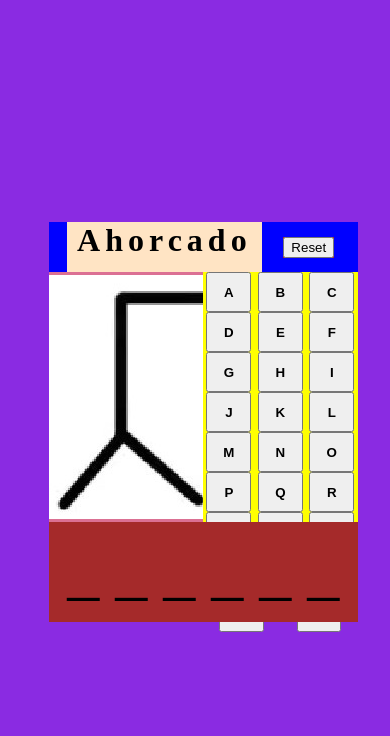
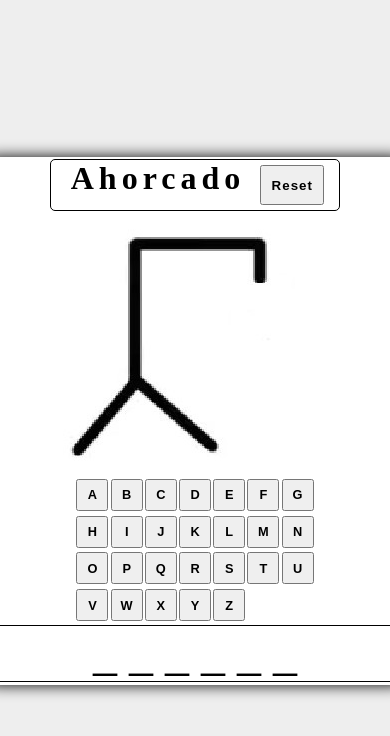
Before and after one commit to alnifedean/Hangman-game, a plain HTML site: page index.html in a window 390 px wide. Drawn offline with Linux system fonts and the light colour scheme.

Commit message:
ya le di un poco mas de estilo y lo hice responsivo, todavia me gustaria agregarle una funcion de que cambie de sombra cada vez que aciertes o no.

```diff
--- /dev/null
+++ b/css/styles.css
@@ -0,0 +1,178 @@
+body{
+    margin: 0;
+    padding: 0;
+}
+
+main{
+    height: 100vh;
+    display: grid;
+    align-content: center;
+    justify-content: center;
+    background-color: #ccc5;
+}
+
+.main-container{
+    width: 75vw;
+    display: grid;
+    background-color: #fff;
+    min-height: 400px;
+    min-width: 400px;
+    border-radius: 10px;
+    padding: 10px;
+    box-shadow: 0 0 15px 0 #000;
+}
+
+.title-container{
+    height: 50px;
+    display: flex;
+    justify-content: space-around;
+    align-items: center;
+    padding: 0 10px;
+    letter-spacing: 5px;
+    border: 1px solid #000;
+    border-radius: 5px;
+}
+
+.title{
+    height: 100%;
+    margin: 0;
+    padding: 0 10px;
+}
+
+.title-container div{
+    display: flex;
+    align-items: center;
+    margin: 5px;
+}
+
+.title-container button{
+    height: 2.5rem;
+    width: 4rem;
+    font-weight: bold;
+    letter-spacing: 1px;
+}
+
+.game-container{
+    height: 250px;
+    display: flex;
+    direction: row;
+}
+
+.lives-draw{
+    width: 50%;
+    height: 100%;
+    display: flex;
+    align-items: center;
+    justify-content: center;
+}
+
+.lives-draw img{
+    max-width: 100%;
+    height: auto;
+}
+
+.letters{
+    width: 50%;
+    height: 100%;
+    display: grid;
+    gap: 0.1rem;
+    grid-template-columns: repeat(auto-fit, minmax(3rem, 1fr));
+    justify-items: center;
+    align-items: center;
+    padding: 2px;
+}
+
+.single-letter{
+    width: 3.3rem;
+    height: 3.75rem;
+    font-weight: bold;
+}
+
+.word-letters{
+    height: 100px;
+    text-align: center;
+    display: flex;
+    align-items: center;
+    justify-content: center;
+    font-size: 4rem;
+    letter-spacing: .5rem;
+    border: 1px solid #000;
+    border-radius: 5px;
+
+}
+
+@media (max-width: 1200px) {
+    .single-letter {
+        width: 3rem;
+        height: 2.8rem;
+        font-size: 1rem;
+        margin: 0.2rem;
+    }
+}
+
+@media (max-width: 930px) {
+    .single-letter {
+        width: 2.5rem;
+        height: 2.3rem;
+        font-size: 0.9rem;
+        margin: 0.15rem;
+    }
+
+}
+
+@media (max-width: 800px) {
+    .single-letter {
+        width: 2.5rem;
+        height: 2.0rem;
+        font-size: 0.9rem;
+        margin: 0.15rem;
+    }
+}
+
+@media (max-width: 720px) {
+    .main-container {
+        display: flex;
+        flex-direction: column;
+        align-items: center;
+        margin: 0;
+        padding: 2px 10px;
+        height: 99%;
+    }
+
+    .game-container {
+        flex-direction: column;
+        align-items: center;
+        justify-content: center;
+        height: auto;
+    }
+
+    .lives-draw,
+    .word-letters {
+        width: 100%;
+        margin: 10px 0;
+    }
+
+    .letters {
+        width: 90%;
+        grid-template-columns: repeat(auto-fit, minmax(2rem, 1fr));
+    }
+    .single-letter {
+        width: 2rem;
+        height: 2rem;
+        font-size: 0.8rem;
+        margin: 0.1rem;
+    }
+
+    .word-letters{
+        height: auto;
+        text-align: center;
+        display: flex;
+        align-items: start;
+        justify-content: center;
+        font-size: 3rem;
+        letter-spacing: 0rem;
+        border: 1px solid #000;
+        border-radius: 5px;
+        margin: 0 0 3px 0;
+    }
+}
--- a/index.html
+++ b/index.html
@@ -3,7 +3,7 @@
 <head>
     <meta charset="UTF-8">
     <meta name="viewport" content="width=device-width, initial-scale=1.0">
-    <link rel="stylesheet" href="styles.css">
+    <link rel="stylesheet" href="css/styles.css">
     <title>Ahorcado</title>
 </head>
 <body>
@@ -24,11 +24,10 @@
                 </div>
             </div>
             <div class="word-letters" id="word-letters">
-
             </div>
         </div>
     </main>
 </body>
 
-<script type="text/javascript" src="kjbjasd.js"></script>
+<script type="text/javascript" src="js/script.js"></script>
 </html>
--- a/kjbjasd.js
+++ b/js/script.js
@@ -2,6 +2,7 @@ let livesDraw = document.getElementById("lives-draw");
 let letters = document.getElementById("letters");
 let wordLetters = document.getElementById("word-letters");
 let resetGame = document.getElementById("reset-button");
+
 
 const imagenesVidas = [
     "images/ahorcado6.jpg",
@@ -47,12 +48,6 @@ function desactivarBotones() {
 function actualizarJuego (letraElegida){
     console.log(palabraElegida)
     resetGame.addEventListener("click", resetJuego);
-    if(vidas===1){
-        livesDraw.innerHTML = `<img src="images/ahorcado0.jpg" alt="vidas restantes" />`;
-        alert("Perdiste");
-        desactivarBotones();
-        return
-    }
 
     let [nuevaPalabraOculta, acierto]=valorarLetra(palabraElegida, palabraOculta, letraElegida)
     palabraOculta = nuevaPalabraOculta
@@ -60,7 +55,15 @@ function actualizarJuego (letraElegida){
     if (acierto===1){vidas--;livesDraw.innerHTML = `<img src="${imagenesVidas[6 - vidas]}" alt="vidas restantes" />`;}
 
     if (palabraElegida==palabraOculta.join('')){
+        if(vidas===1){alert(`Ganaste, te quedo ${vidas} vida`);} else {
         alert(`Ganaste, te quedaron ${vidas} vidas`);
+        desactivarBotones();}
+        return
+    }
+
+    if(vidas===0){
+        livesDraw.innerHTML = `<img src="images/ahorcado0.jpg" alt="vidas restantes" />`;
+        alert("Perdiste");
         desactivarBotones();
         return
     }
@@ -90,10 +93,10 @@ const listaPalabras = [
 let vidas = 6;
 let palabraElegida = elegirPalabra(listaPalabras);
 let palabraOculta = ocultarPalabra(palabraElegida);
-wordLetters.textContent = palabraOculta.join(" ")
+wordLetters.textContent = palabraOculta.join(" ");
 
-alert("Bienvenido/a al juego del ahorcado")
-alert(`Inicias con ${vidas} vidas`)
+alert("Bienvenido/a al juego del ahorcado");
+alert(`Inicias con ${vidas} vidas`);
 
 document.querySelectorAll(".single-letter").forEach(button => {
     button.addEventListener("click", () => {
--- a/styles.css
+++ /dev/null
@@ -1,103 +0,0 @@
-body{
-    margin: 0;
-    padding: 0;
-}
-
-main{
-    height: 100vh;
-    display: grid;
-    align-content: center;
-    justify-content: center;
-    background-color: blueviolet;
-}
-
-.main-container{
-    width: 75vw;
-    display: grid;
-    background-color: aqua;
-    min-height: 400px;
-}
-
-.title-container{
-    background-color: blue;
-    height: 50px;
-    display: flex;
-    justify-content: space-around;
-    align-items: center;
-    padding: 0 10px;
-    letter-spacing: 5px;
-}
-
-.title{
-    background-color: bisque;
-    height: 100%;
-    margin: 0;
-    padding: 0 10px;
-}
-
-.title-container div{
-    background-color: brown;
-    display: flex;
-}
-
-.title-container div{
-    margin: 5px;
-}
-
-.game-container{
-    background-color: green;
-    height: 250px;
-    display: flex;
-    direction: row;
-}
-
-.lives-draw{
-    background-color: palevioletred;
-    width: 50%;
-    height: 100%;
-    display: flex;
-}
-
-.lives-draw img{
-    margin: auto;
-}
-
-.letters{
-    background-color: yellow;
-    width: 50%;
-    height: 100%;
-    display: flex;
-    flex-wrap: wrap;
-    justify-content: space-around;
-
-}
-
-.single-letter{
-    width: 4rem;
-    height: 3.75rem;
-    font-weight: bolder;
-}
-
-.word-letters{
-    background-color: brown;
-    height: 100px;
-    text-align: center;
-    align-content: center;
-    font-size: 4rem;
-
-}
-
-@media (max-width:1200px){
-    .single-letter{
-        width: 3.5rem;
-        height: 3rem;
-        font-weight: bolder;
-    }
-}
-@media (max-width:900px){
-    .single-letter{
-        width: 2.8rem;
-        height: 2.5rem;
-        font-weight: bolder;
-    }
-}
```
Also changed, not shown: seguro.txt (deleted).
